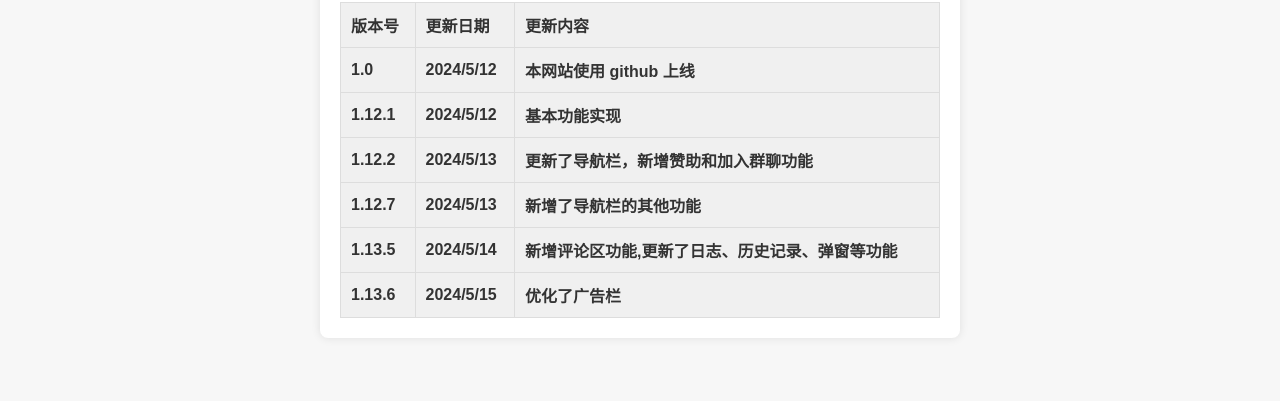
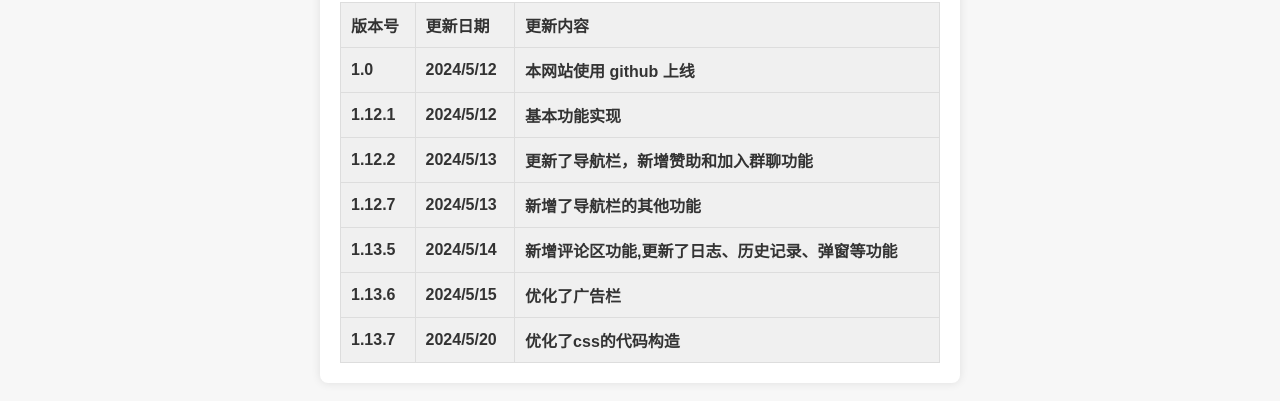
Before and after one commit to 7kWqZhuXuan/my, a plain HTML site: page updates.html in a window 1280 px wide. Shown: the part 355-756 px from the top of the page. Drawn offline with Linux system fonts and the light colour scheme.

Commit message:
updates.html

```diff
--- a/updates.html
+++ b/updates.html
@@ -78,6 +78,13 @@
                         <th>优化了广告栏</th>
                     </tr>
                 </thead>
+                <thead>
+                    <tr>
+                        <th>1.13.7</th>
+                        <th>2024/5/20</th>
+                        <th>优化了css的代码构造</th>
+                    </tr>
+                </thead>
         </tbody>
     </table>
 </div>
```
